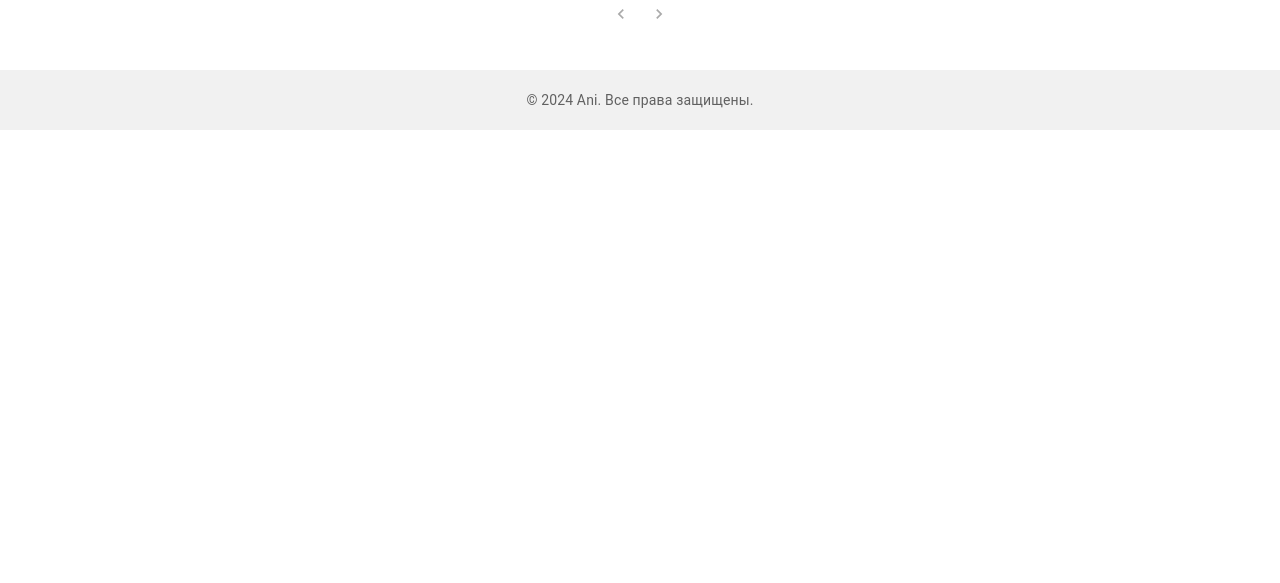
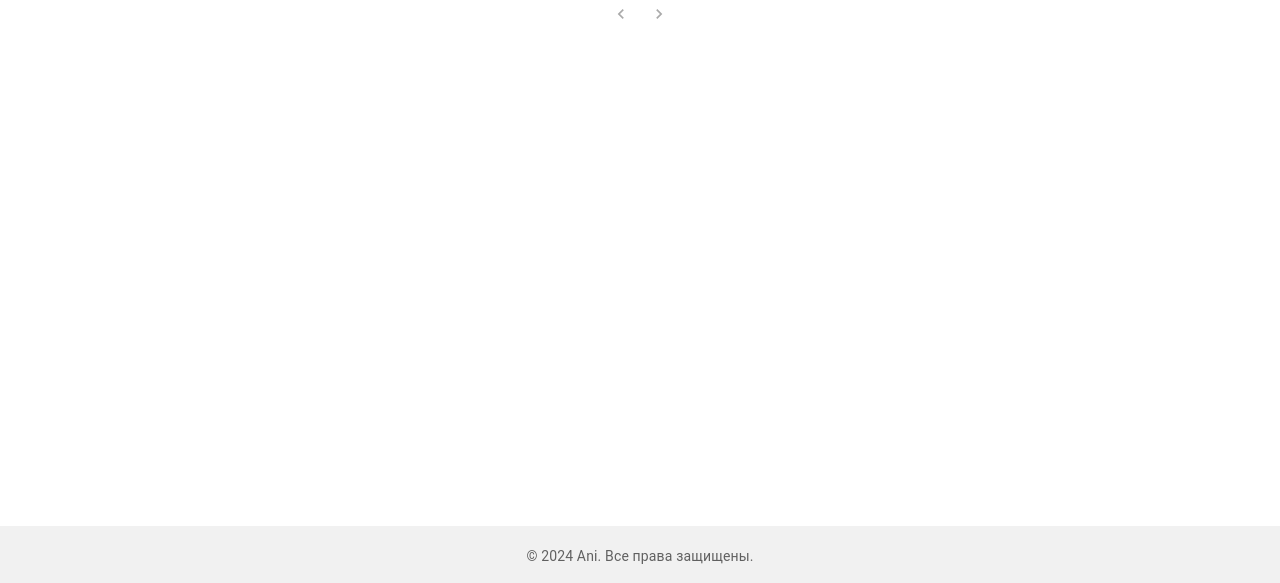
Before and after one commit to Oqiewu/ani-frontend, a React (Create React App) app: page /anime in a window 1280 px wide. Shown: the part 214-797 px from the top of the page. Built offline with nearby package versions, Linux system fonts and the light colour scheme; no server answers.

Commit message:
Fix footer positioning to stick at the bottom of the page

```diff
--- a/src/App.js
+++ b/src/App.js
@@ -1,5 +1,7 @@
 import React from 'react';
 import { BrowserRouter as Router, Route, Routes } from 'react-router-dom';
+import { AppWrapper, MainContent } from './styles/AppWrapper';
+
 import HomePage from './pages/HomePage';
 import AnimeListPage from './pages/AnimeListPage';
 // import AnimeDetailPage from './pages/AnimeDetailPage';
@@ -11,10 +13,13 @@ import Header from './components/Header';
 import Footer from './components/Footer';
 import NotFoundPage from './pages/NotFoundPage';
 
+
 function App() {
     return (
         <Router>
+            <AppWrapper>
                 <Header />
+                <MainContent>
                     <Routes>
                         <Route path="/" element={<HomePage />} />
                         <Route path="/anime" element={<AnimeListPage />} />
@@ -25,7 +30,9 @@ function App() {
                         <Route path="/register" element={<RegisterPage />} /> */}
                         <Route path="*" element={<NotFoundPage />} />
                     </Routes>
+                </MainContent>
                 <Footer />
+            </AppWrapper>
         </Router>
     );
 }
--- a/src/components/Footer.js
+++ b/src/components/Footer.js
@@ -3,10 +3,10 @@ import { Container, Typography } from '@mui/material';
 import styled from '@emotion/styled';
 
 const FooterWrapper = styled('footer')`
-    margin-top: 40px;  /* Добавляем отступ сверху */
     padding: 20px;
     background-color: #f1f1f1;
     text-align: center;
+    margin-top: auto;
 `;
 
 const Footer = () => {
--- a/src/pages/AnimeListPage.js
+++ b/src/pages/AnimeListPage.js
@@ -4,7 +4,7 @@ import SearchBar from '../components/SearchBar';
 import { CircularProgress, Pagination } from '@mui/material';
 import { CenteredPaginationContainer, LoaderContainer, SearchContainer } from '../styles/AnimeListPageStyles';
 import { fetchAnimeTitles } from '../services/animeService';
-import ScrollToTopButton from '../components/ScrollToTopButton'; // Импорт компонента
+import ScrollToTopButton from '../components/ScrollToTopButton';
 
 const AnimeListPage = () => {
     const [animeTitles, setAnimeTitles] = useState([]);
--- /dev/null
+++ b/src/styles/AppWrapper.js
@@ -0,0 +1,11 @@
+import styled from '@emotion/styled';
+
+export const AppWrapper = styled('div')`
+    display: flex;
+    flex-direction: column;
+    min-height: 100vh;
+`;
+
+export const MainContent = styled('main')`
+    flex: 1;
+`;
```
Lines whose indentation alone changed are shown as unchanged.
